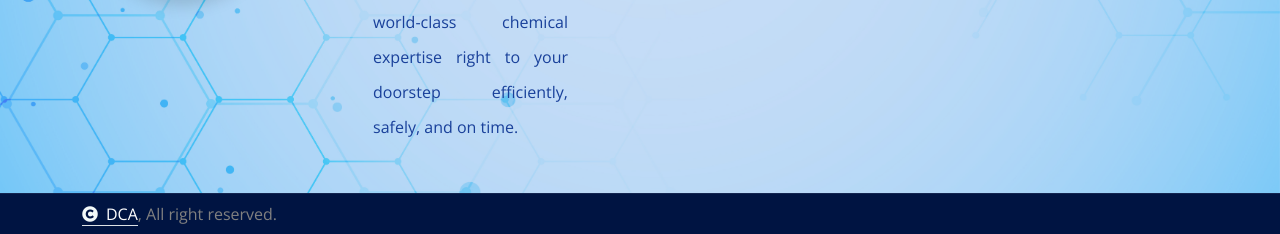
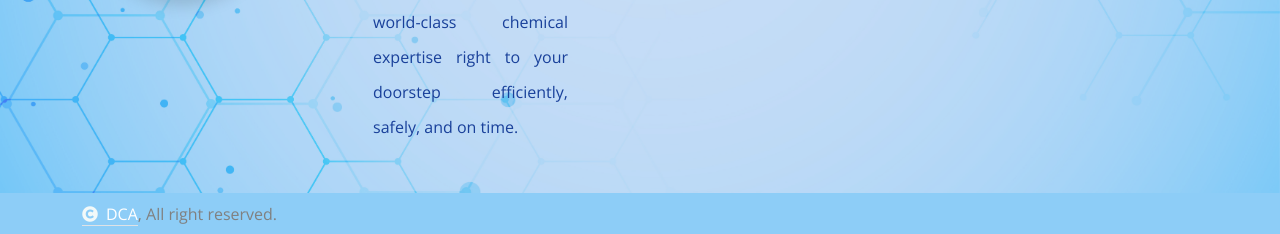
Before and after one commit to Chaitanya-Kolwankar/DCA_Website, a plain HTML site: page index.html in a window 1280 px wide. Shown: the part 4844-5078 px from the top of the page. Drawn offline with nearby package versions, Linux system fonts and the light colour scheme; a web font is replaced by a local one.

Commit message:
Update style.css

```diff
--- a/css/style.css
+++ b/css/style.css
@@ -860,7 +860,7 @@
 
 /*** Footer Start ***/
 .footer {
-    background: #a2b9ed;;
+    background: #a2b9ed;
 }
 
 .footer .footer-item a {
@@ -894,8 +894,8 @@
 
 /*** copyright Start ***/
 .copyright {
-    border-top: 1px solid rgba(255, 255, 255, 0.08);
-    background: var(--bs-dark);
+    border-top: 1px solid #8dcdf7;
+    background: #8dcdf7;
 }
 /*** copyright end ***/
 
```
